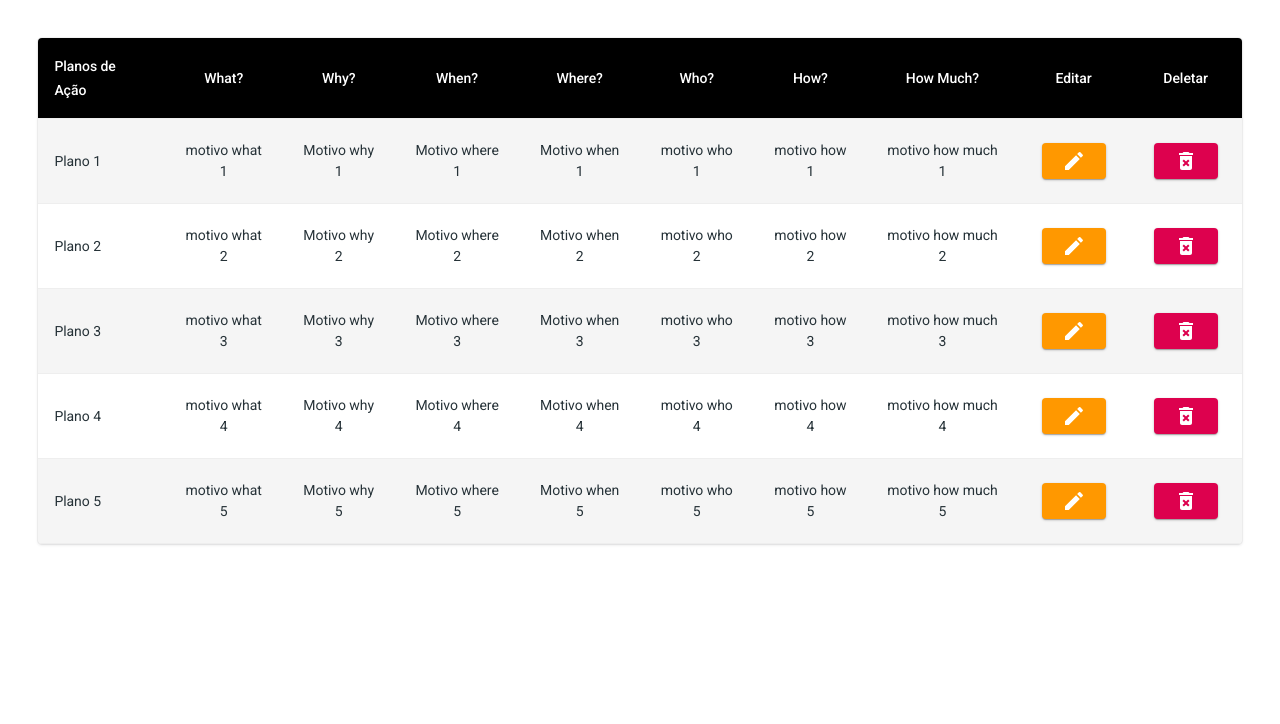
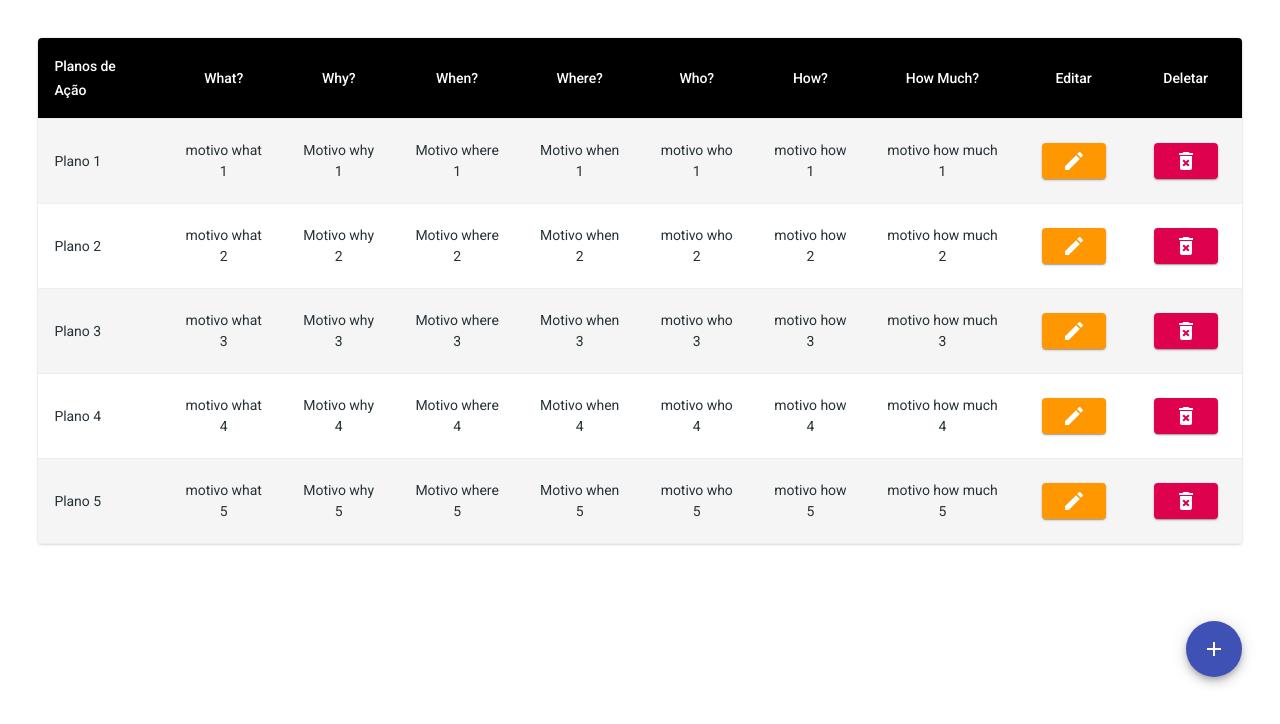
Before and after one commit to Wictorgirardi/Test-Salt, a React (Create React App) app: page /home in a window 1280 px wide. Shown: the top 724 px of the page. Built offline with nearby package versions, Linux system fonts and the light colour scheme.

Commit message:
creating create button

```diff
--- a/src/components/ModalEdit/ModalEdit.js
+++ b/src/components/ModalEdit/ModalEdit.js
@@ -6,6 +6,9 @@ import Typography from "@material-ui/core/Typography";
 import Grid from "@material-ui/core/Grid";
 import EditIcon from "@material-ui/icons/Edit";
 import TextField from "@material-ui/core/TextField";
+import Fab from "@material-ui/core/Fab";
+import AddIcon from "@material-ui/icons/Add";
+
 function getModalStyle() {
   const top = 50;
   const left = 50;
@@ -71,10 +74,13 @@ const ModalEdit = (props) => {
       </form>
       <Grid container direction="row" justify="flex-end" alignItems="center">
         <div className={classes.root}>
-          <Button variant="contained"  style={{backgroundColor:"#A7E12E", color: 'white'}} onClick={handleClose}>
+          <Button
+            variant="contained"
+            style={{ backgroundColor: "#A7E12E", color: "white" }}
+            onClick={handleClose}
+          >
             Salvar
           </Button>
-
         </div>
       </Grid>
     </div>
@@ -82,6 +88,7 @@ const ModalEdit = (props) => {
 
   return (
     <>
+      {props.edit ? (
         <Button
           variant="contained"
           style={{ backgroundColor: "#FF9800", color: "white" }}
@@ -89,6 +96,12 @@ const ModalEdit = (props) => {
         >
           <EditIcon />
         </Button>
+      ) : (
+        <Fab color="primary" onClick={handleOpen}>
+          <AddIcon />
+        </Fab>
+      )}
+
       <Modal
         open={open}
         onClose={handleClose}
--- a/src/views/Home/Home.js
+++ b/src/views/Home/Home.js
@@ -1,13 +1,22 @@
 import React from "react";
 import "react-responsive-carousel/lib/styles/carousel.min.css"; // requires a loader
-
+import Fab from "@material-ui/core/Fab";
+import AddIcon from "@material-ui/icons/Add";
 import TableData from "../../components/Table";
 import Grid from "@material-ui/core/Grid";
+import ModalEdit from 'components/ModalEdit';
+
 const Home = (props) => {
   return (
     <>
-      <Grid container style={{padding: '3%'}}>
+      <Grid container style={{ padding: "3%" }}>
         <TableData></TableData>
+      </Grid>
+      <Grid item xs={12} style={{ textAlign: "end", padding: "3%", bottom: 0 }}>
+        {" "}
+        <ModalEdit edit={false} >
+          {" "}
+        </ModalEdit>
       </Grid>
     </>
   );
```
Lines whose indentation alone changed are shown as unchanged.
